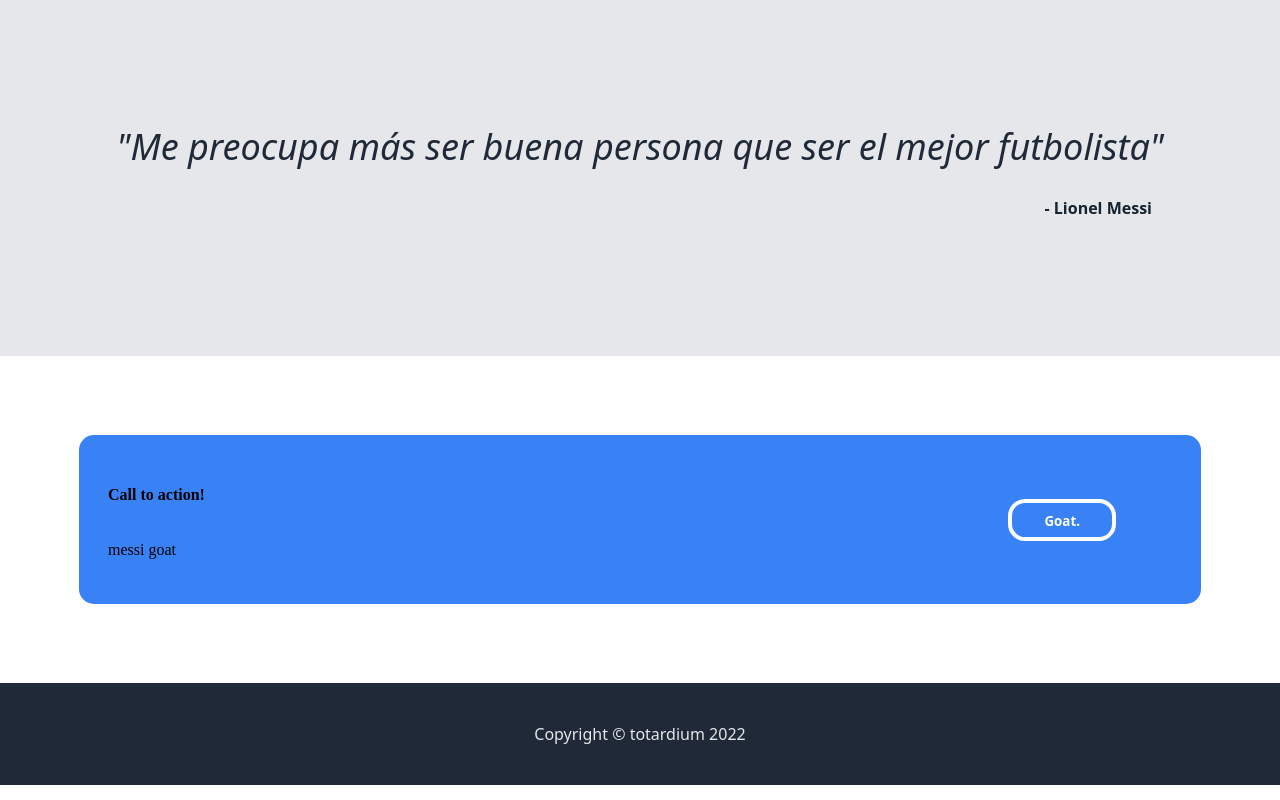
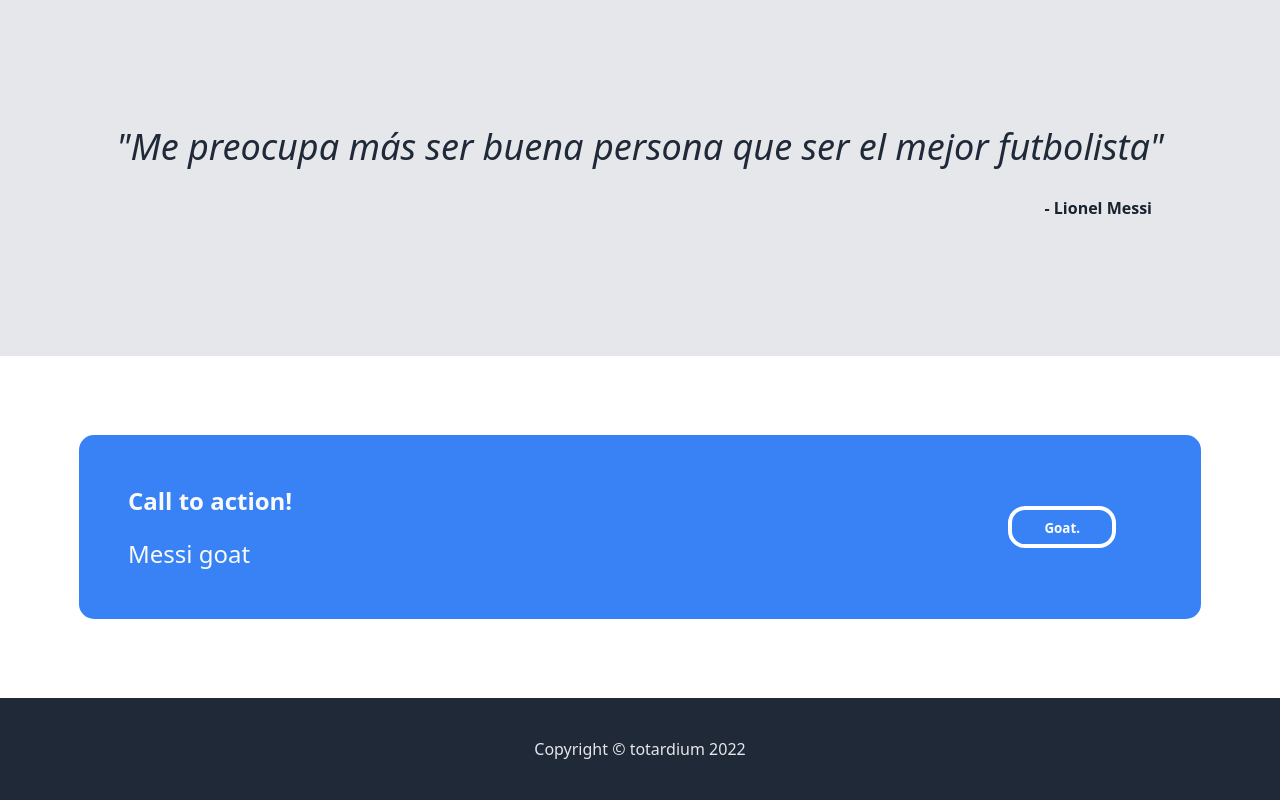
Before and after one commit to totardium/Landing-page, a plain HTML site: page index.html in a window 1280 px wide. Shown: the part 903-1703 px from the top of the page. Drawn offline with Linux system fonts and the light colour scheme.

Commit message:
last commit

```diff
--- a/index.html
+++ b/index.html
@@ -54,7 +54,7 @@
             <div class="call-to-action">
                 <div class="cta">
                     <h4 class="cta">Call to action!</h4>
-                    <p class="cta">messi goat</p>
+                    <p class="cta">Messi goat</p>
                 </div>
                 <button class="bttn">Goat.</button>
             </div>
--- a/style.css
+++ b/style.css
@@ -26,7 +26,7 @@ a {
     color: #E5E7EB;
     font-family: system-ui, -apple-system, BlinkMacSystemFont, 'Segoe UI', Roboto, Oxygen, Ubuntu, Cantarell, 'Open Sans', 'Helvetica Neue', sans-serif;
     display: flex;
-    gap: 16px;
+    gap: 43px;
     margin-top: 37px;
     margin-right: 20px;
 }
@@ -164,6 +164,10 @@ a {
 .cta {
     display: flex;
     flex-direction: column;
+    color: #F9FAF8;
+    font-family: system-ui, -apple-system, BlinkMacSystemFont, 'Segoe UI', Roboto, Oxygen, Ubuntu, Cantarell, 'Open Sans', 'Helvetica Neue', sans-serif;
+    font-size: 24px;
+    margin: 10px;
 }
 
 .copyright {
```
